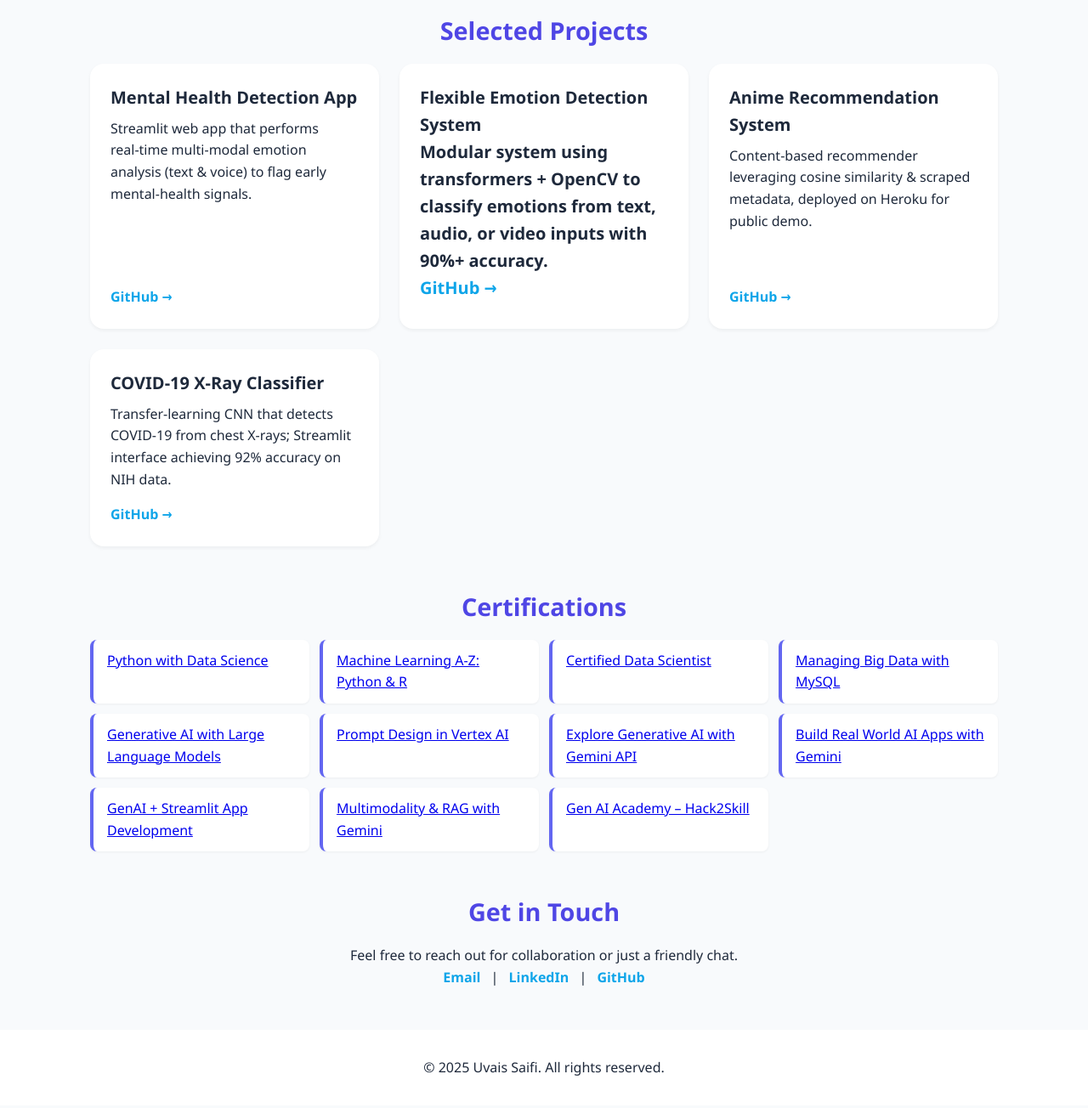
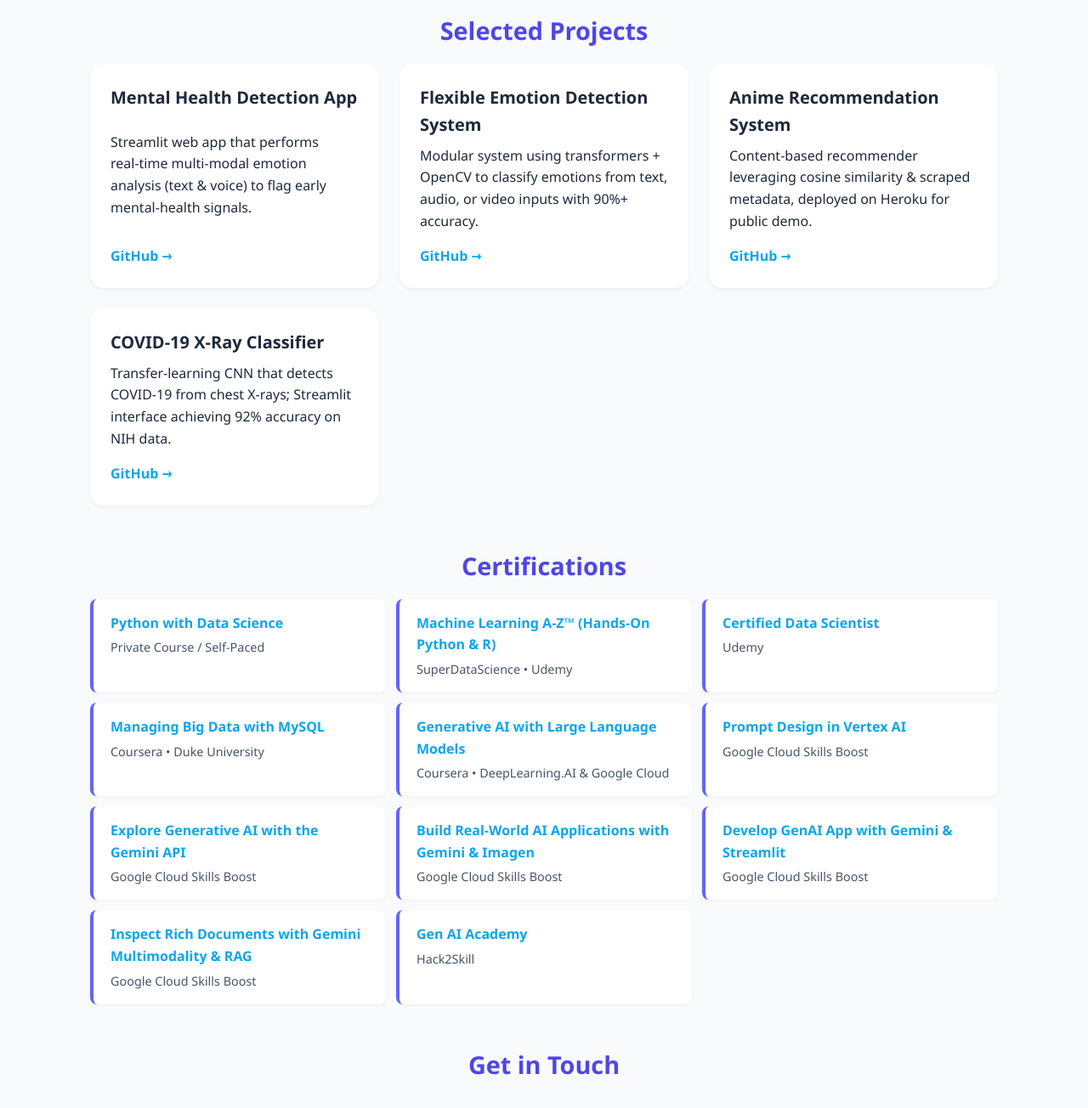
Before and after one commit to Uvais5/uvais5.github.io, a plain HTML site: page index.html in a window 1280 px wide. Shown: the part 820-2124 px from the top of the page at 85% size. Drawn offline with Linux system fonts and the light colour scheme.

Commit message:
Update index.html

```diff
--- a/index.html
+++ b/index.html
@@ -6,169 +6,42 @@
   <title>Uvais Saifi | Data Scientist Portfolio</title>
   <style>
     :root {
-      --primary: #4F46E5;
-      --secondary: #6366F1;
-      --accent: #0EA5E9;
-      --bg: #F8FAFC;
-      --text: #1E293B;
+      --primary:#4F46E5;
+      --secondary:#6366F1;
+      --accent:#0EA5E9;
+      --bg:#F8FAFC;
+      --text:#1E293B;
     }
-    *{
-      margin:0;
-      padding:0;
-      box-sizing:border-box;
-      scroll-behavior:smooth;
-    }
-    body{
-      font-family:'Segoe UI', Tahoma, sans-serif;
-      background:var(--bg);
-      color:var(--text);
-      line-height:1.6;
-    }
-    header{
-      position:fixed;
-      top:0;
-      width:100%;
-      background:white;
-      box-shadow:0 2px 4px rgba(0,0,0,.05);
-      z-index:100;
-    }
-    nav{
-      max-width:1100px;
-      margin:auto;
-      display:flex;
-      align-items:center;
-      justify-content:space-between;
-      padding:1rem;
-    }
-    nav a.logo{
-      font-weight:700;
-      font-size:1.25rem;
-      color:var(--primary);
-      text-decoration:none;
-    }
-    nav ul{
-      list-style:none;
-      display:flex;
-      gap:1rem;
-    }
-    nav ul li a{
-      text-decoration:none;
-      color:var(--text);
-      font-weight:500;
-    }
-    nav ul li a:hover{
-      color:var(--primary);
-    }
-    .hero{
-      display:flex;
-      flex-direction:column;
-      align-items:center;
-      justify-content:center;
-      text-align:center;
-      padding:8rem 1rem 4rem;
-      background:linear-gradient(135deg,var(--primary), var(--accent));
-      color:white;
-    }
-    .hero img{
-      width:140px;
-      height:140px;
-      border-radius:50%;
-      object-fit:cover;
-      border:4px solid rgba(255,255,255,.5);
-      margin-bottom:1rem;
-    }
-    .hero h1{
-      font-size:2.5rem;
-      margin-bottom:.5rem;
-    }
-    .hero p{
-      max-width:600px;
-      font-size:1.1rem;
-      margin-bottom:1.5rem;
-    }
-    .btn{
-      display:inline-block;
-      padding:.75rem 1.5rem;
-      border-radius:9999px;
-      background:white;
-      color:var(--primary);
-      font-weight:600;
-      text-decoration:none;
-      transition:background .3s;
-    }
-    .btn:hover{
-      background:rgba(255,255,255,.9);
-    }
-    section{
-      max-width:1100px;
-      margin:3rem auto;
-      padding:0 1rem;
-    }
-    section h2{
-      font-size:1.8rem;
-      margin-bottom:1rem;
-      color:var(--primary);
-      text-align:center;
-    }
-    .projects-grid{
-      display:grid;
-      gap:1.5rem;
-      grid-template-columns:repeat(auto-fit,minmax(250px,1fr));
-    }
-    .card{
-      background:white;
-      border-radius:1rem;
-      padding:1.5rem;
-      box-shadow:0 2px 4px rgba(0,0,0,.05);
-      display:flex;
-      flex-direction:column;
-      justify-content:space-between;
-    }
-    .card h3{
-      font-size:1.25rem;
-      margin-bottom:.5rem;
-    }
-    .card p{
-      flex:1;
-    }
-    .card a{
-      margin-top:1rem;
-      color:var(--accent);
-      text-decoration:none;
-      font-weight:600;
-    }
-    .card a:hover{
-      text-decoration:underline;
-    }
-    .cert-list{
-      display:grid;
-      gap:.75rem;
-      grid-template-columns:repeat(auto-fit,minmax(250px,1fr));
-      list-style:none;
-      padding:0;
-    }
-    .cert-list li{
-      background:white;
-      padding:.75rem 1rem;
-      border-left:4px solid var(--secondary);
-      border-radius:.5rem;
-      box-shadow:0 1px 3px rgba(0,0,0,.05);
-    }
-    .contact{
-      text-align:center;
-    }
-    .contact a{
-      color:var(--accent);
-      text-decoration:none;
-      margin:0 .5rem;
-      font-weight:600;
-    }
-    footer{
-      text-align:center;
-      padding:2rem 0;
-      background:white;
-      margin-top:3rem;
-    }
+    *{margin:0;padding:0;box-sizing:border-box;scroll-behavior:smooth;}
+    body{font-family:'Segoe UI',Tahoma,sans-serif;background:var(--bg);color:var(--text);line-height:1.6;}
+    header{position:fixed;top:0;width:100%;background:#fff;box-shadow:0 2px 4px rgba(0,0,0,.05);z-index:100;}
+    nav{max-width:1100px;margin:auto;display:flex;align-items:center;justify-content:space-between;padding:1rem;}
+    nav a.logo{font-weight:700;font-size:1.25rem;color:var(--primary);text-decoration:none;}
+    nav ul{list-style:none;display:flex;gap:1rem;}
+    nav ul li a{text-decoration:none;color:var(--text);font-weight:500;}
+    nav ul li a:hover{color:var(--primary);}
+    .hero{display:flex;flex-direction:column;align-items:center;justify-content:center;text-align:center;padding:8rem 1rem 4rem;background:linear-gradient(135deg,var(--primary),var(--accent));color:#fff;}
+    .hero img{width:140px;height:140px;border-radius:50%;object-fit:cover;border:4px solid rgba(255,255,255,.5);margin-bottom:1rem;}
+    .hero h1{font-size:2.5rem;margin-bottom:.5rem;}
+    .hero p{max-width:600px;font-size:1.1rem;margin-bottom:1.5rem;}
+    .btn{display:inline-block;padding:.75rem 1.5rem;border-radius:9999px;background:#fff;color:var(--primary);font-weight:600;text-decoration:none;transition:background .3s;}
+    .btn:hover{background:rgba(255,255,255,.9);}
+    section{max-width:1100px;margin:3rem auto;padding:0 1rem;}
+    section h2{font-size:1.8rem;margin-bottom:1rem;color:var(--primary);text-align:center;}
+    .projects-grid{display:grid;gap:1.5rem;grid-template-columns:repeat(auto-fit,minmax(250px,1fr));}
+    .card{background:#fff;border-radius:1rem;padding:1.5rem;box-shadow:0 2px 4px rgba(0,0,0,.05);display:flex;flex-direction:column;justify-content:space-between;}
+    .card h3{font-size:1.25rem;margin-bottom:.5rem;}
+    .card a{margin-top:1rem;color:var(--accent);font-weight:600;text-decoration:none;}
+    .card a:hover{text-decoration:underline;}
+    /* Certificates */
+    .cert-list{list-style:none;padding:0;display:grid;gap:.75rem;grid-template-columns:repeat(auto-fit,minmax(300px,1fr));}
+    .cert-item{background:#fff;padding:1rem 1.25rem;border-left:4px solid var(--secondary);border-radius:.5rem;box-shadow:0 1px 3px rgba(0,0,0,.05);}
+    .cert-item a{color:var(--accent);text-decoration:none;font-weight:600;}
+    .cert-item a:hover{text-decoration:underline;}
+    .cert-item span{display:block;font-size:.9rem;color:#475569;margin-top:.25rem;}
+    .contact{text-align:center;}
+    .contact a{color:var(--accent);margin:0 .5rem;font-weight:600;text-decoration:none;}
+    footer{text-align:center;padding:2rem 0;background:#fff;margin-top:3rem;}
   </style>
 </head>
 <body>
@@ -194,9 +67,7 @@
 
     <section id="about">
       <h2>About Me</h2>
-      <p>
-        Certified data science & AI professional with hands‑on experience in machine learning, deep learning, NLP, and computer vision. Skilled in Python, TensorFlow, scikit‑learn, SQL, and end‑to‑end product deployment. I enjoy building impactful solutions—ranging from mental‑health emotion detection to healthcare diagnostics and content recommendation systems.
-      </p>
+      <p>Certified data science & AI professional with hands‑on experience in machine learning, deep learning, NLP, and computer vision. Skilled in Python, TensorFlow, scikit‑learn, SQL, and end‑to‑end product deployment. I enjoy building impactful solutions—ranging from mental‑health emotion detection to healthcare diagnostics and content recommendation systems.</p>
     </section>
 
     <section id="projects">
@@ -205,12 +76,12 @@
         <div class="card">
           <h3>Mental Health Detection App</h3>
           <p>Streamlit web app that performs real‑time multi‑modal emotion analysis (text & voice) to flag early mental‑health signals.</p>
-          <a href="https://github.com/Uvais5/your‑mental‑health‑repo" target="_blank">GitHub →</a>
+          <a href="https://github.com/Uvais5/your-mental-health-repo" target="_blank">GitHub →</a>
         </div>
         <div class="card">
-          <h3>Flexible Emotion Detection System</h>
+          <h3>Flexible Emotion Detection System</h3>
           <p>Modular system using transformers + OpenCV to classify emotions from text, audio, or video inputs with 90%+ accuracy.</p>
-          <a href="https://github.com/Uvais5/your‑emotion‑detection‑repo" target="_blank">GitHub →</a>
+          <a href="https://github.com/Uvais5/your-emotion-detection-repo" target="_blank">GitHub →</a>
         </div>
         <div class="card">
           <h3>Anime Recommendation System</h3>
@@ -228,33 +99,19 @@
     <section id="certificates">
       <h2>Certifications</h2>
       <ul class="cert-list">
-        <li><a href="https://drive.google.com/file/d/1R7Mt2Znc7W8mP4_Kdw7Qf6Vzyv4m_dY0/view" target="_blank">Python with Data Science</a></li>
-        <li><a href="https://drive.google.com/file/d/1L1kJuCnzxcJX87dEfqQVQmUUt9dNKNaX/view" target="_blank">Machine Learning A-Z: Python & R</a></li>
-        <li><a href="https://www.udemy.com/certificate/UC-4c43ffcc-4dae-4638-bbdc-d6a780133712/" target="_blank">Certified Data Scientist</a></li>
-        <li><a href="https://www.coursera.org/account/accomplishments/verify/RVJGB5GZDKDN" target="_blank">Managing Big Data with MySQL</a></li>
-        <li><a href="https://www.coursera.org/account/accomplishments/verify/49UCB3J3FI3G" target="_blank">Generative AI with Large Language Models</a></li>
-        <li><a href="https://www.cloudskillsboost.google/public_profiles/951beb9e-aecb-4dab-b5cd-2e8ce0e16d00/badges/14924177" target="_blank">Prompt Design in Vertex AI</a></li>
-        <li><a href="https://www.cloudskillsboost.google/public_profiles/951beb9e-aecb-4dab-b5cd-2e8ce0e16d00/badges/15963212" target="_blank">Explore Generative AI with Gemini API</a></li>
-        <li><a href="https://www.cloudskillsboost.google/public_profiles/951beb9e-aecb-4dab-b5cd-2e8ce0e16d00/badges/14954330" target="_blank">Build Real World AI Apps with Gemini</a></li>
-        <li><a href="https://www.cloudskillsboost.google/public_profiles/951beb9e-aecb-4dab-b5cd-2e8ce0e16d00/badges/15379070" target="_blank">GenAI + Streamlit App Development</a></li>
-        <li><a href="https://www.cloudskillsboost.google/public_profiles/951beb9e-aecb-4dab-b5cd-2e8ce0e16d00/badges/15037547" target="_blank">Multimodality & RAG with Gemini</a></li>
-        <li><a href="https://certificate.hack2skill.com/user/GenAI5-28M/2025H2S04GENAI-A01204" target="_blank">Gen AI Academy – Hack2Skill</a></li>
+        <li class="cert-item"><a href="https://drive.google.com/file/d/1R7Mt2Znc7W8mP4_Kdw7Qf6Vzyv4m_dY0/view" target="_blank">Python with Data Science</a><span>Private Course / Self‑Paced</span></li>
+        <li class="cert-item"><a href="https://drive.google.com/file/d/1L1kJuCnzxcJX87dEfqQVQmUUt9dNKNaX/view" target="_blank">Machine Learning A‑Z™ (Hands‑On Python & R)</a><span>SuperDataScience • Udemy</span></li>
+        <li class="cert-item"><a href="https://www.udemy.com/certificate/UC-4c43ffcc-4dae-4638-bbdc-d6a780133712/" target="_blank">Certified Data Scientist</a><span>Udemy</span></li>
+        <li class="cert-item"><a href="https://www.coursera.org/account/accomplishments/verify/RVJGB5GZDKDN" target="_blank">Managing Big Data with MySQL</a><span>Coursera • Duke University</span></li>
+        <li class="cert-item"><a href="https://www.coursera.org/account/accomplishments/verify/49UCB3J3FI3G" target="_blank">Generative AI with Large Language Models</a><span>Coursera • DeepLearning.AI & Google Cloud</span></li>
+        <li class="cert-item"><a href="https://www.cloudskillsboost.google/public_profiles/951beb9e-aecb-4dab-b5cd-2e8ce0e16d00/badges/14924177" target="_blank">Prompt Design in Vertex AI</a><span>Google Cloud Skills Boost</span></li>
+        <li class="cert-item"><a href="https://www.cloudskillsboost.google/public_profiles/951beb9e-aecb-4dab-b5cd-2e8ce0e16d00/badges/15963212" target="_blank">Explore Generative AI with the Gemini API</a><span>Google Cloud Skills Boost</span></li>
+        <li class="cert-item"><a href="https://www.cloudskillsboost.google/public_profiles/951beb9e-aecb-4dab-b5cd-2e8ce0e16d00/badges/14954330" target="_blank">Build Real‑World AI Applications with Gemini & Imagen</a><span>Google Cloud Skills Boost</span></li>
+        <li class="cert-item"><a href="https://www.cloudskillsboost.google/public_profiles/951beb9e-aecb-4dab-b5cd-2e8ce0e16d00/badges/15379070" target="_blank">Develop GenAI App with Gemini & Streamlit</a><span>Google Cloud Skills Boost</span></li>
+        <li class="cert-item"><a href="https://www.cloudskillsboost.google/public_profiles/951beb9e-aecb-4dab-b5cd-2e8ce0e16d00/badges/15037547" target="_blank">Inspect Rich Documents with Gemini Multimodality & RAG</a><span>Google Cloud Skills Boost</span></li>
+        <li class="cert-item"><a href="https://certificate.hack2skill.com/user/GenAI5-28M/2025H2S04GENAI-A01204" target="_blank">Gen AI Academy</a><span>Hack2Skill</span></li>
       </ul>
     </section>
 
     <section id="contact" class="contact">
-      <h2>Get in Touch</h2>
-      <p>Feel free to reach out for collaboration or just a friendly chat.</p>
-      <p>
-        <a href="mailto:youremail@example.com">Email</a> |
-        <a href="https://linkedin.com/in/uvais-saifi-187150236" target="_blank">LinkedIn</a> |
-        <a href="https://github.com/Uvais5" target="_blank">GitHub</a>
-      </p>
-    </section>
-  </main>
-
-  <footer>
-    © 2025 Uvais Saifi. All rights reserved.
-  </footer>
-</body>
-</html>
+      <h2>Get in Touch</h
```
